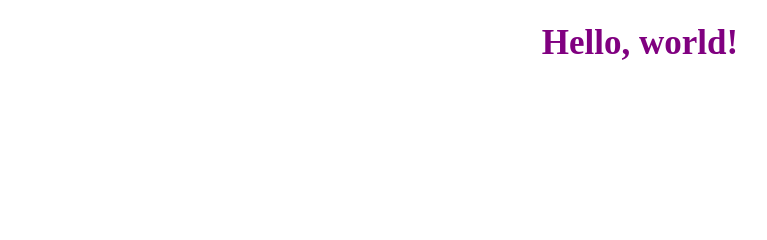
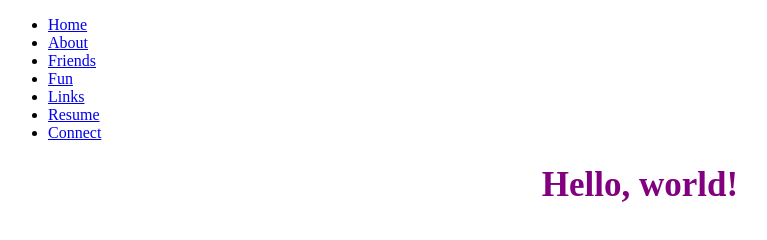
Before and after one commit to mgzwarrior/mgzwarrior.github.io, a plain HTML site: page index.html in a window 1280 px wide. Shown: the whole page, without its empty margins (0-767 px from the left). Drawn offline with Linux system fonts and the light colour scheme.

Commit message:
Inserted navigation bar.

```diff
--- a/index.html
+++ b/index.html
@@ -5,6 +5,16 @@
 	<title>Matt Grant | Home</title>
 </head>
 <body>
+	<!-- Navigation Bar -->
+	<ul class="nav">
+		<li class="nav"><a class="nav" href="index.html">Home</a></li>
+		<li class="nav"><a class="nav" href="about.html">About</a></li>
+		<li class="nav"><a class="nav" href="friends.html">Friends</a></li>
+		<li class="nav"><a class="nav" href="fun.html">Fun</a></li>
+		<li class="nav"><a class="nav" href="links.html">Links</a></li>
+		<li class="nav"><a class="nav" href="resume.html">Resume</a></li>
+		<li class="nav"><a class="nav" href="connect.html">Connect</a></li>
+	</ul>
 	<h1>Hello, world!</h1>
 </body>
 </html>
```
